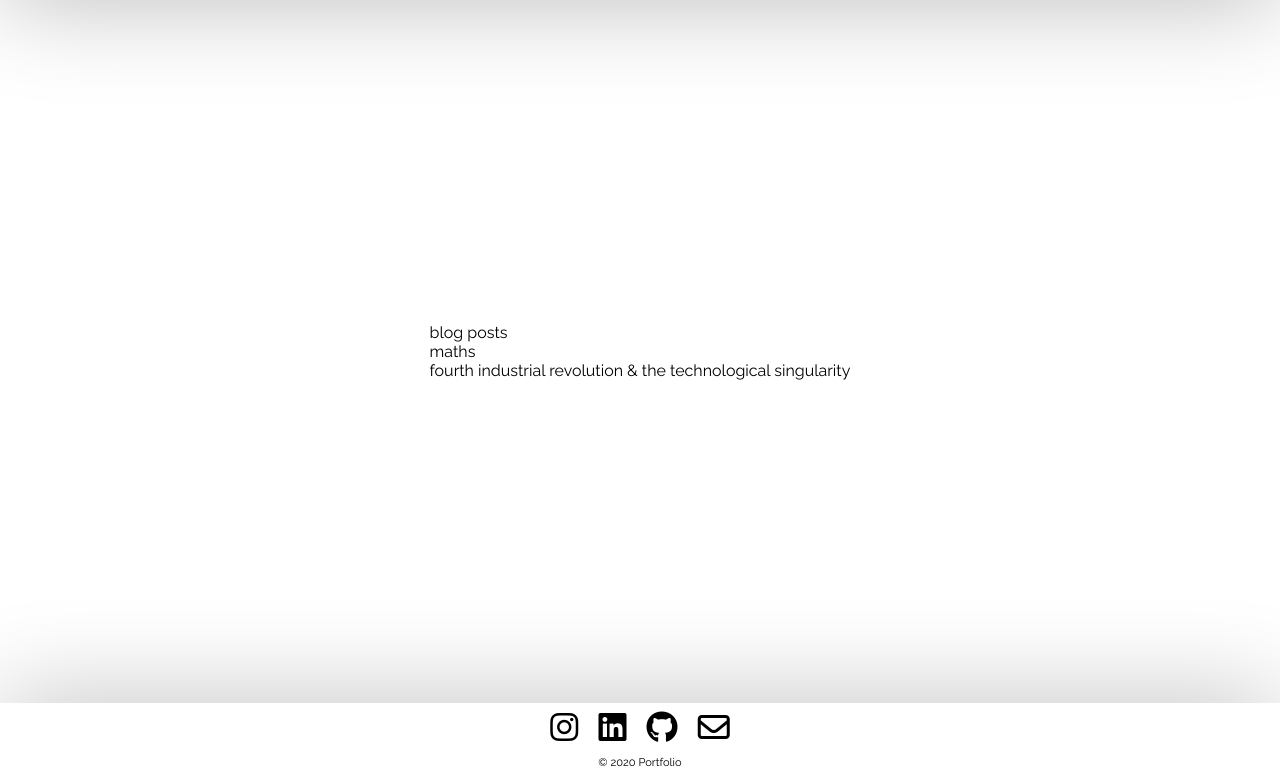
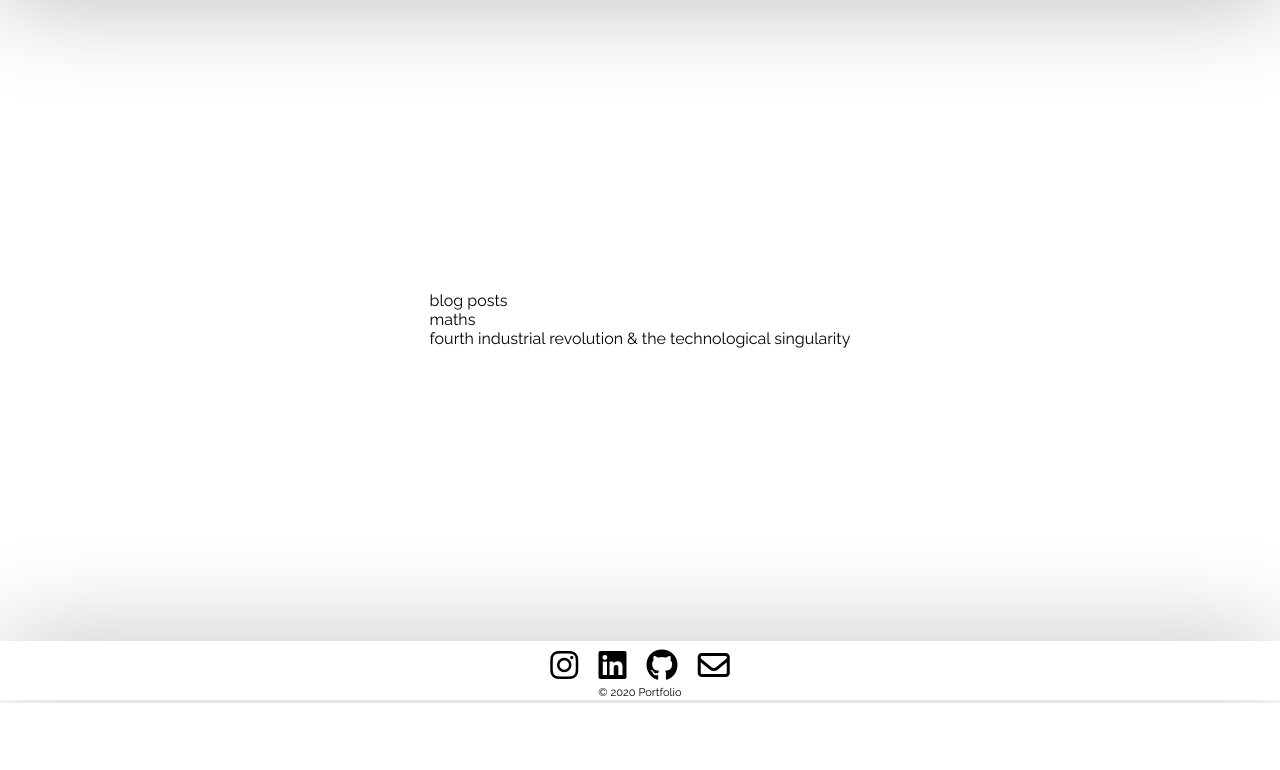
Before and after one commit to claireozee/site, a Flask app: page /thoughts in a window 1280 px wide. Shown: the part 97-867 px from the top of the page. After the commit the page ends 800 px from the top, so only its background shows below. Run offline with Flask 2, Linux system fonts and the light colour scheme; some libraries are stand-ins or nearby versions.

Commit message:
aligning height of site

```diff
--- a/static/css/site.css
+++ b/static/css/site.css
@@ -50,12 +50,16 @@ body {
 }
 
 .content {
-    height: 68vh;
-    padding: 10vh;
+    height: 62.2vh;
+    padding: 9vh;
     display: flex;
     justify-content: center;
     flex-direction: column;
     align-items: center;
+}
+
+#home-content, #thoughts-content {
+
 }
 
 
@@ -89,6 +93,7 @@ body {
 /*icons*/
 .fab, .far {
     padding: 1vh;
+    padding-bottom: 0;
     cursor: pointer;
 }
 
--- a/templates/thoughts.html
+++ b/templates/thoughts.html
@@ -17,7 +17,7 @@
             </div>
         </div>
     </div>
-    <div class="content" id="projects-content">
+    <div class="content" id="thoughts-content">
     <p>blog posts<br/>
         maths<br/>
         fourth industrial revolution & the technological singularity
```
